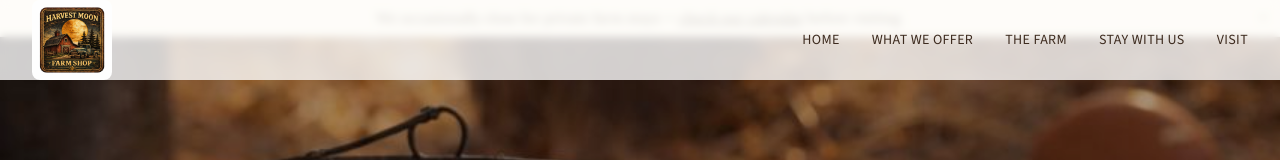
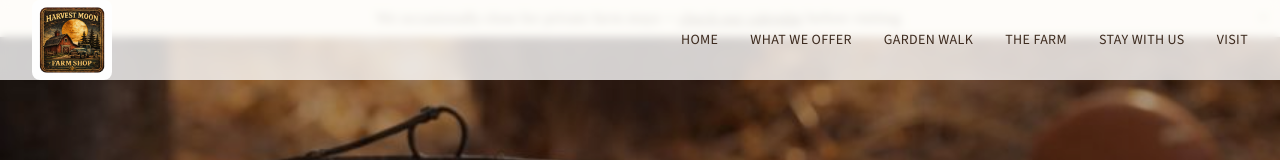
Before and after one commit to Sherryfarmshop/harvest-moon-website, a Next.js app: page / in a window 1280 px wide. Shown: the top 160 px of the page. Built offline with nearby package versions, Linux system fonts and the light colour scheme; a web font is replaced by a local one.

Commit message:
Restore Garden Walk nav link

```diff
--- a/src/components/Navbar.tsx
+++ b/src/components/Navbar.tsx
@@ -6,6 +6,7 @@ import Image from 'next/image';
 const navLinks = [
   { label: 'Home', href: '#home' },
   { label: 'What We Offer', href: '#offerings' },
+  { label: 'Garden Walk', href: '/garden-walk' },
   { label: 'The Farm', href: '#gallery' },
   { label: 'Stay With Us', href: '#stay' },
   { label: 'Visit', href: '#visit' },
```
